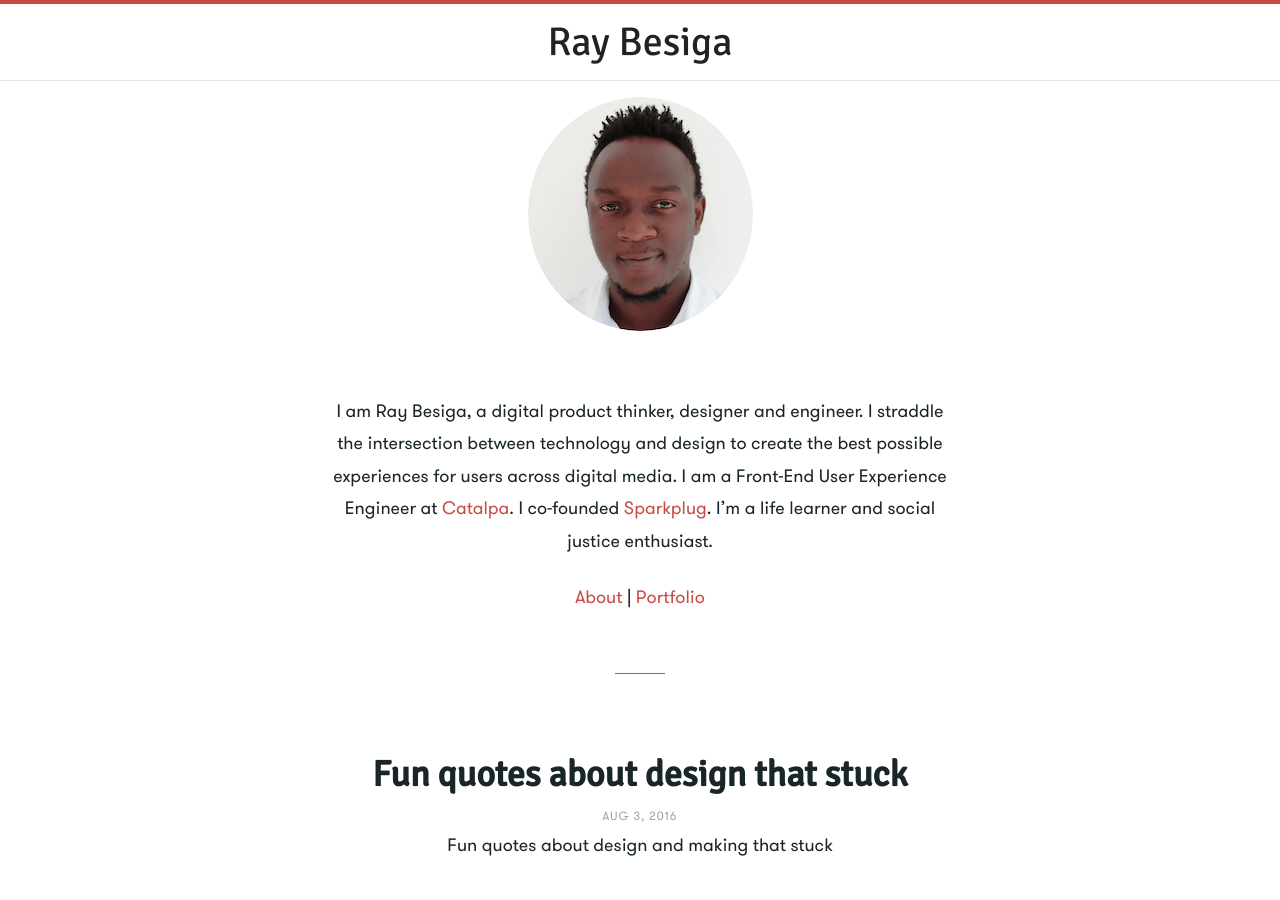
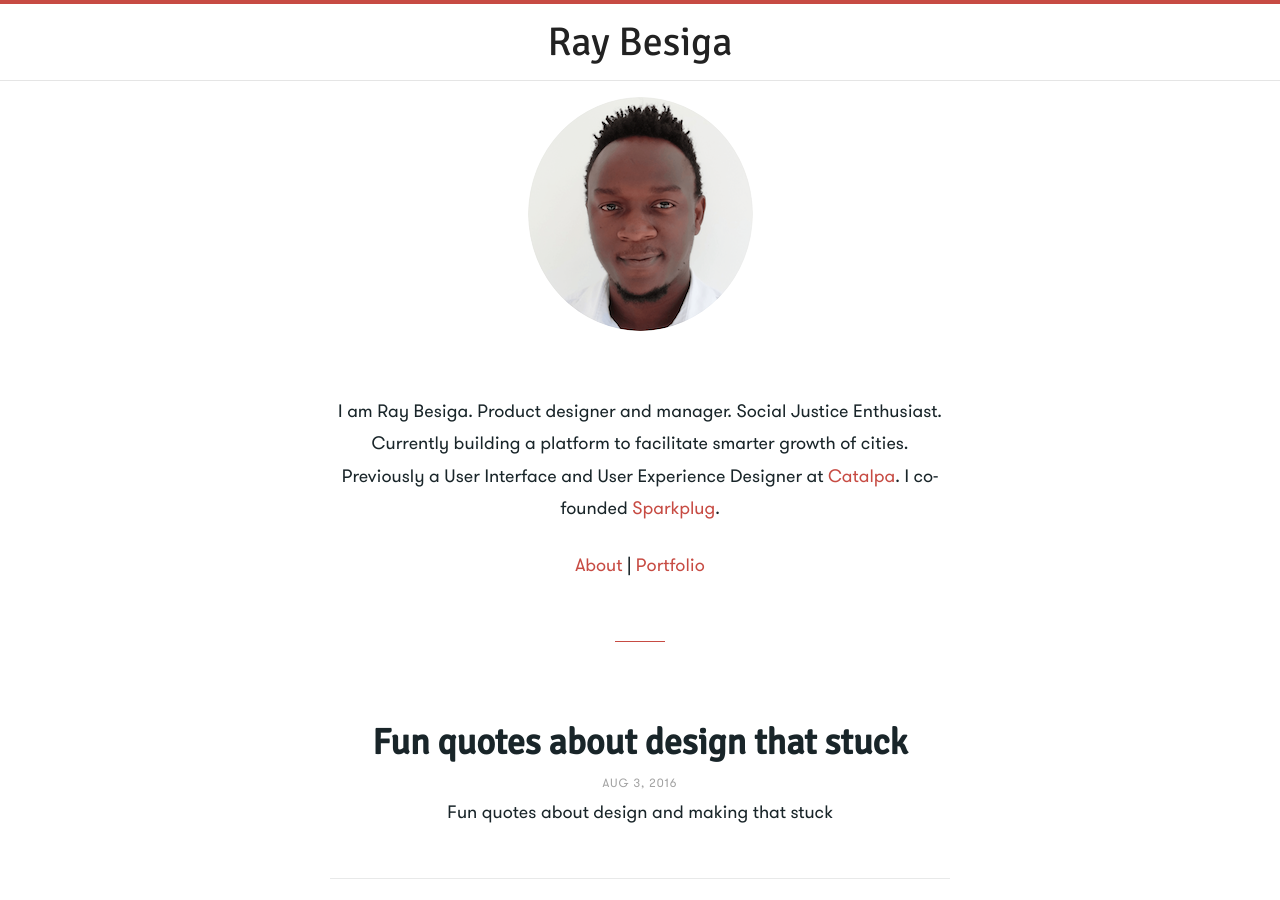
Before and after one commit to AJIT92/raybesiga.github.com, a Jekyll site: the page built from index.html, in a window 1280 px wide and 900 px high. Built offline with Jekyll 4.4.1, drawn with Linux system fonts in a browser that asks for light colours.

Commit message:
Updated my statement on index

```diff
--- a/index.html
+++ b/index.html
@@ -7,7 +7,7 @@ image: /public/images/ray.png
 
 <section class="intro center">
     <p><img src="/public/images/ray.png" alt="Portrait of Ray Besiga" class="hvr-bob fullimg avatar"></p>
-    <p>I am Ray Besiga, a digital product thinker, designer and engineer. I straddle the intersection between technology and design to create the best possible experiences for users across digital media. I am a Front-End User Experience Engineer at <a href="http://catalpa.io/" target="_blank">Catalpa</a>. I co-founded <a href="http://sparkpl.ug">Sparkplug</a>. I’m a life learner and social justice enthusiast.</p>
+    <p>I am Ray Besiga. Product designer and manager. Social Justice Enthusiast. Currently building a platform to facilitate smarter growth of cities.  Previously a User Interface and User Experience Designer at <a href="http://catalpa.io/" target="_blank">Catalpa</a>. I co-founded <a href="http://sparkpl.ug">Sparkplug</a>.</p>
 
     <p><a href="/about">About</a> | <a href="/portfolio#port" >Portfolio</a></p>
     <span class="divider"></span>
```
